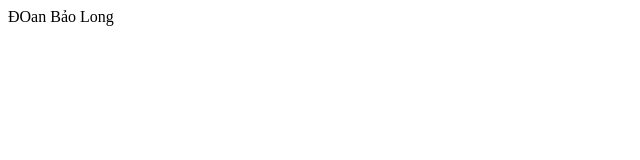
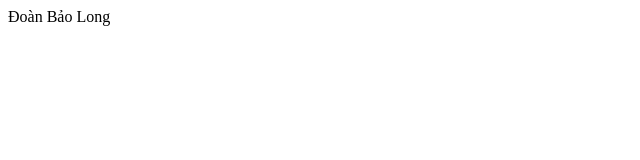
Before and after one commit to doanbaolong/Test, a plain HTML site: page index.html in a window 1280 px wide. Shown: the full height of the page, 0-640 px from the left. Drawn offline with Linux system fonts and the light colour scheme.

Commit message:
Update index.html

```diff
--- a/index.html
+++ b/index.html
@@ -7,6 +7,6 @@
     <title>Document</title>
 </head>
 <body>
-    <a>ĐOan Bảo Long</a>
+    <a>Đoàn Bảo Long</a>
 </body>
 </html>
```
